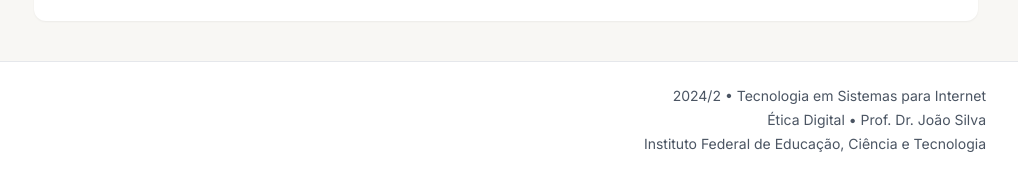
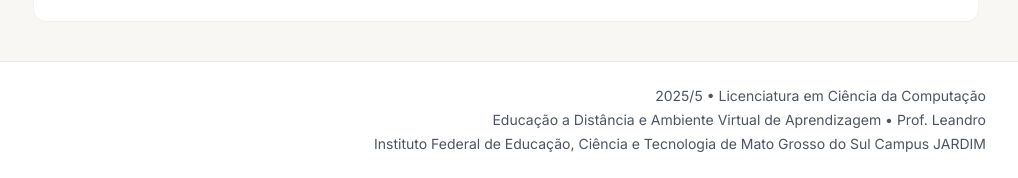
Before and after one commit to skyzinha-chan/seminario-etica-digital, a plain HTML site: page index.html in a window 1280 px wide. Shown: the part 771-949 px from the top of the page, 262-1280 px from the left. Drawn offline with nearby package versions, Linux system fonts and the light colour scheme.

Commit message:
Update index.html

```diff
--- a/index.html
+++ b/index.html
@@ -592,9 +592,9 @@
                     <!-- Academic Info -->
                     <div class="text-sm text-gray-600 text-left md:text-right">
                         <div class="space-y-1">
-                            <div>2024/2 • Tecnologia em Sistemas para Internet</div>
-                            <div>Ética Digital • Prof. Dr. João Silva</div>
-                            <div>Instituto Federal de Educação, Ciência e Tecnologia</div>
+                            <div>2025/5 • Licenciatura em Ciência da Computação</div>
+                            <div>Educação a Distância e Ambiente Virtual de Aprendizagem • Prof. Leandro </div>
+                            <div>Instituto Federal de Educação, Ciência e Tecnologia de Mato Grosso do Sul Campus JARDIM</div>
                         </div>
                     </div>
                 </div>
```
